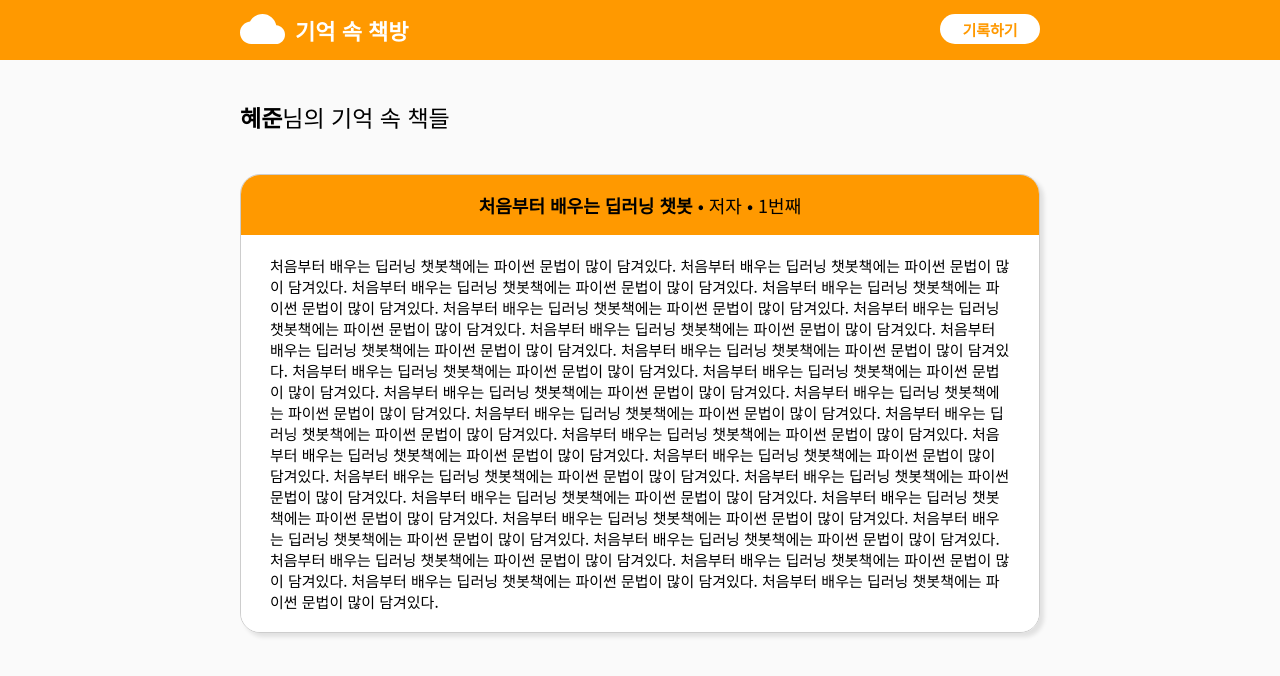
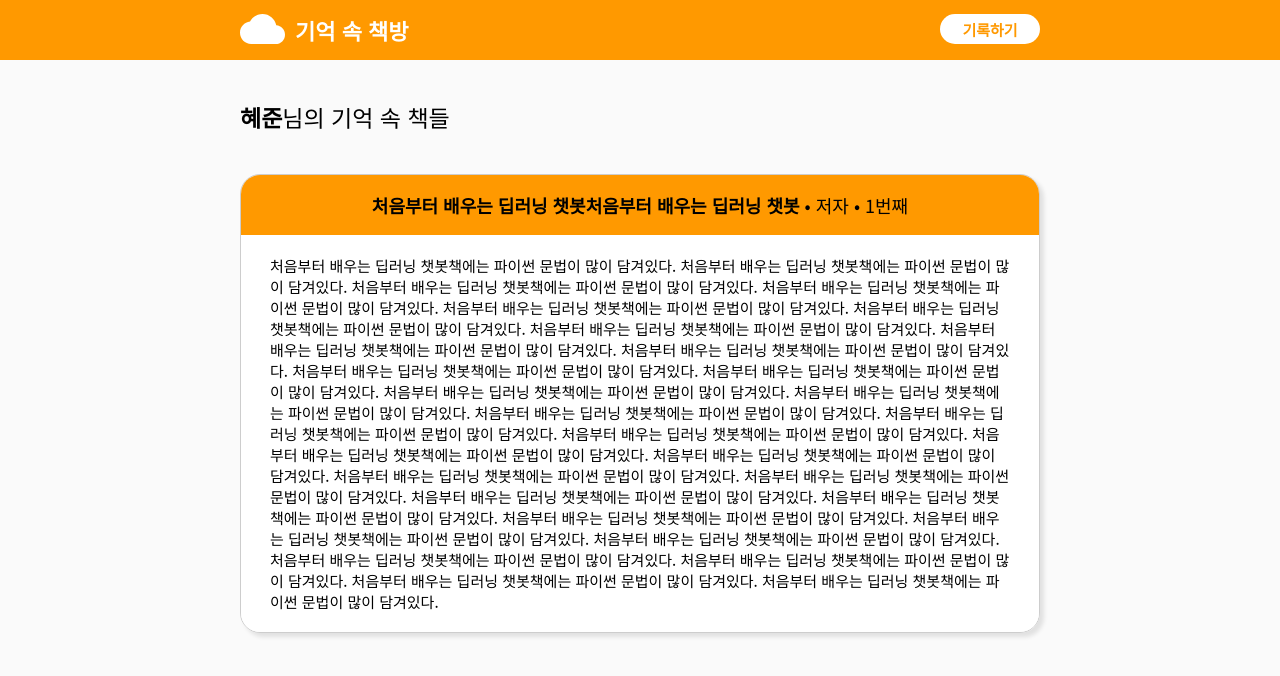
Before and after one commit to hyejun0608/BookstoreInMemoryFE, a React (Create React App) app in the folder bookstoreinmemory/: page /feed in a window 1280 px wide. Shown: the top 676 px of the page. Built offline with nearby package versions, Linux system fonts and the light colour scheme.

Commit message:
[FIX] props 추가

```diff
--- a/bookstoreinmemory/src/components/feed/Content.tsx
+++ b/bookstoreinmemory/src/components/feed/Content.tsx
@@ -1,16 +1,25 @@
-import React from 'react';
+import React, { FC } from 'react';
 import * as S from './style';
 
-const Content = () => {
+interface Props {
+  title: string;
+  author: string;
+  count: number;
+  // content: string;
+}
+
+const Content: FC<Props> = props => {
+  const { title, author, count /*content*/ } = props;
   return (
     <S.Content>
       <S.BookInfo>
         <p>
-          <span>처음부터 배우는 딥러닝 챗봇</span> • 저자 • 1번째
+          <span>{title}</span> • {author} • {count}번째
         </p>
       </S.BookInfo>
       <S.RecordContent>
         <p>
+          {/* {content} */}
           처음부터 배우는 딥러닝 챗봇책에는 파이썬 문법이 많이 담겨있다. 처음부터 배우는 딥러닝
           챗봇책에는 파이썬 문법이 많이 담겨있다. 처음부터 배우는 딥러닝 챗봇책에는 파이썬 문법이
           많이 담겨있다. 처음부터 배우는 딥러닝 챗봇책에는 파이썬 문법이 많이 담겨있다. 처음부터
@@ -32,7 +41,7 @@ const Content = () => {
           많이 담겨있다. 처음부터 배우는 딥러닝 챗봇책에는 파이썬 문법이 많이 담겨있다. 처음부터
           배우는 딥러닝 챗봇책에는 파이썬 문법이 많이 담겨있다. 처음부터 배우는 딥러닝 챗봇책에는
           파이썬 문법이 많이 담겨있다. 처음부터 배우는 딥러닝 챗봇책에는 파이썬 문법이 많이
-          담겨있다.{' '}
+          담겨있다.
         </p>
       </S.RecordContent>
     </S.Content>
```
